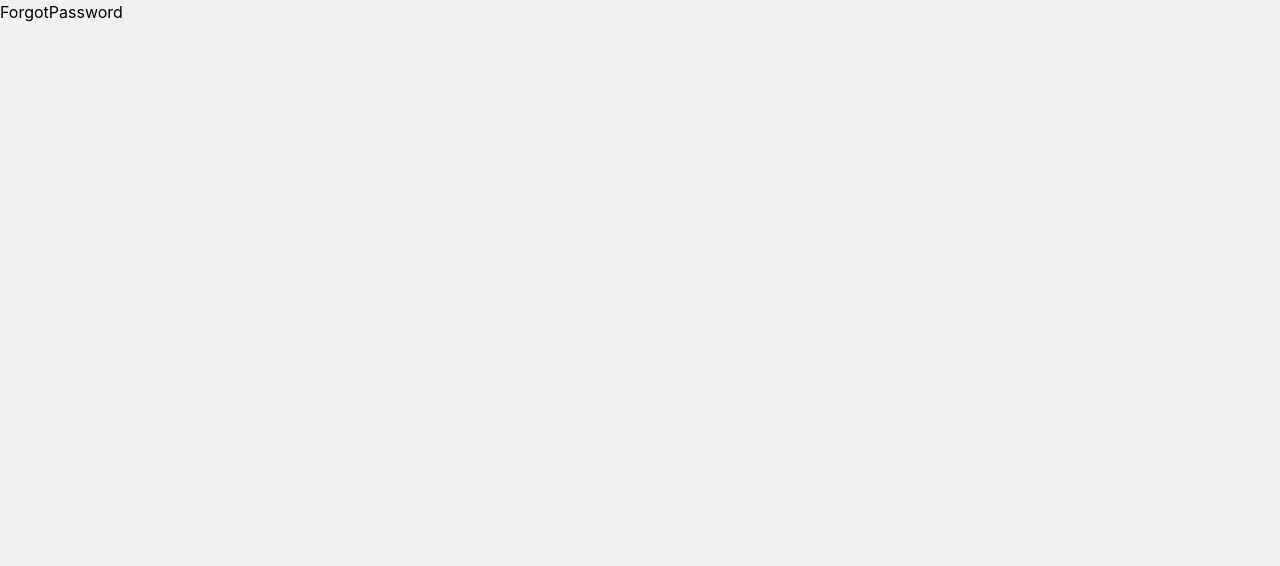
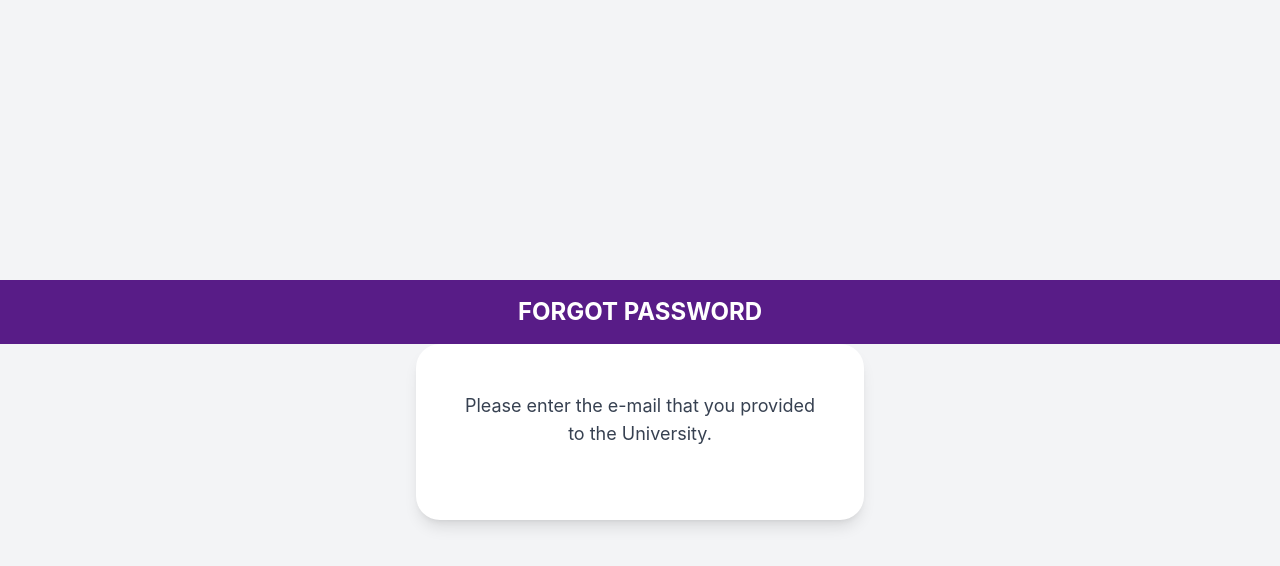
Before and after one commit to MohamadNazik/uov-student-registration-and-renewal-system, a React (Vite) app in the folder student-frontend/: page /forgot-password in a window 1280 px wide. Shown: the top 566 px of the page. Built offline with nearby package versions, Linux system fonts and the light colour scheme.

Commit message:
forgot password page text part added

```diff
--- a/student-frontend/src/pages/AlreadyStudent/ForgotPassword.jsx
+++ b/student-frontend/src/pages/AlreadyStudent/ForgotPassword.jsx
@@ -1,7 +1,42 @@
 import React from "react";
 
 function ForgotPassword() {
-  return <div>ForgotPassword</div>;
+  return (
+    <div className="h-screen flex flex-col justify-center items-center bg-gray-100">
+      <div className="w-full bg-purple-900 text-white py-4 text-center">
+        <h1 className="text-2xl font-bold">FORGOT PASSWORD</h1>
+      </div>
+
+
+      <div className="bg-white p-8 sm:p-12 rounded-3xl shadow-lg w-11/12 max-w-md text-center">
+        <p className="text-gray-700 text-lg mb-6">
+          Please enter the e-mail that you provided to the University.
+        </p>
+{/*
+        <div className="flex flex-col gap-5">
+          <div className="flex flex-col">
+            <label htmlFor="email" className="sr-only">
+              Email Address
+            </label>
+            <input
+              type="email"
+              id="email"
+              placeholder="Email Address"
+              className="p-3 border border-gray-300 rounded-lg focus:outline-none focus:ring-2 focus:ring-purple-500"
+              required
+            />
+          </div>
+
+          <button
+            type="submit"
+            className="w-full bg-purple-900 text-white py-3 rounded-lg hover:bg-purple-800 transition duration-200"
+          >
+            SEND OTP
+          </button>
+        */}
+      </div>
+    </div>
+  );
 }
 
 export default ForgotPassword;
```
